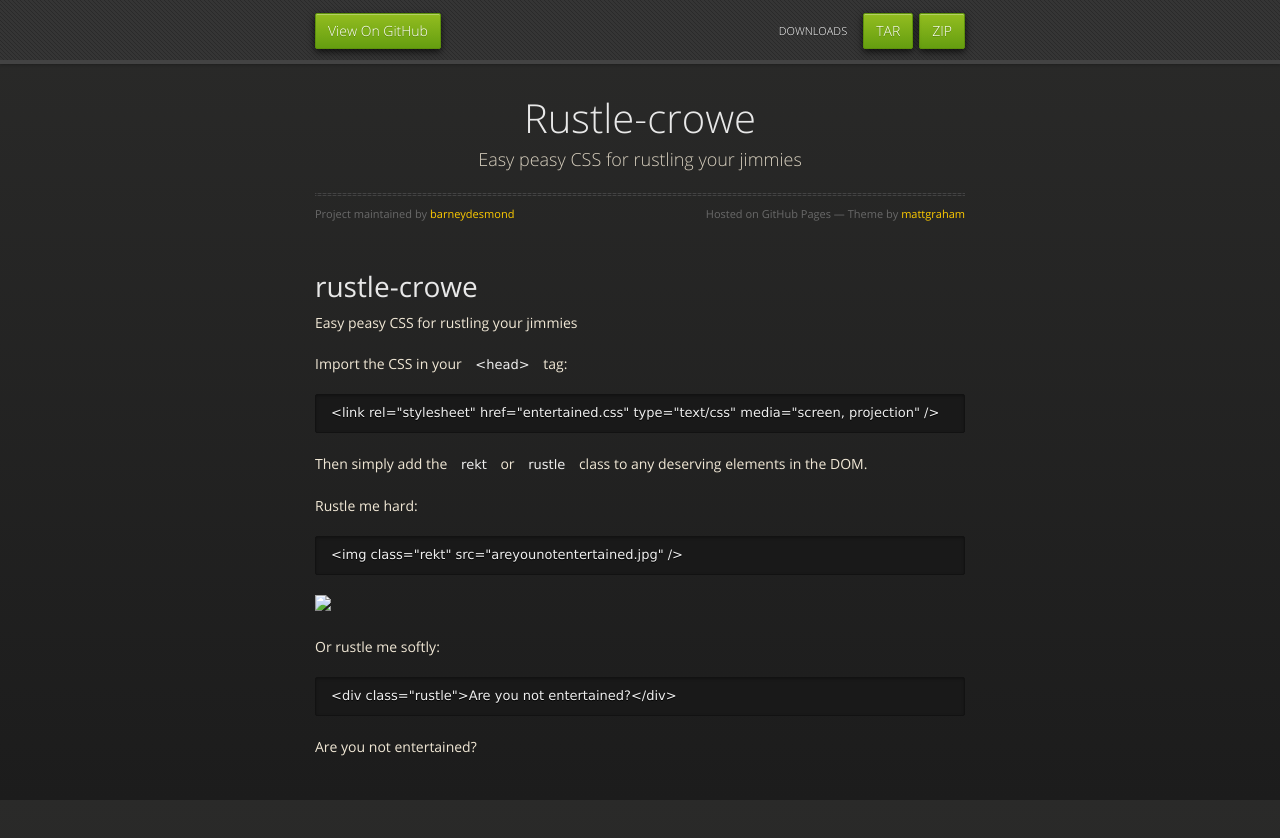
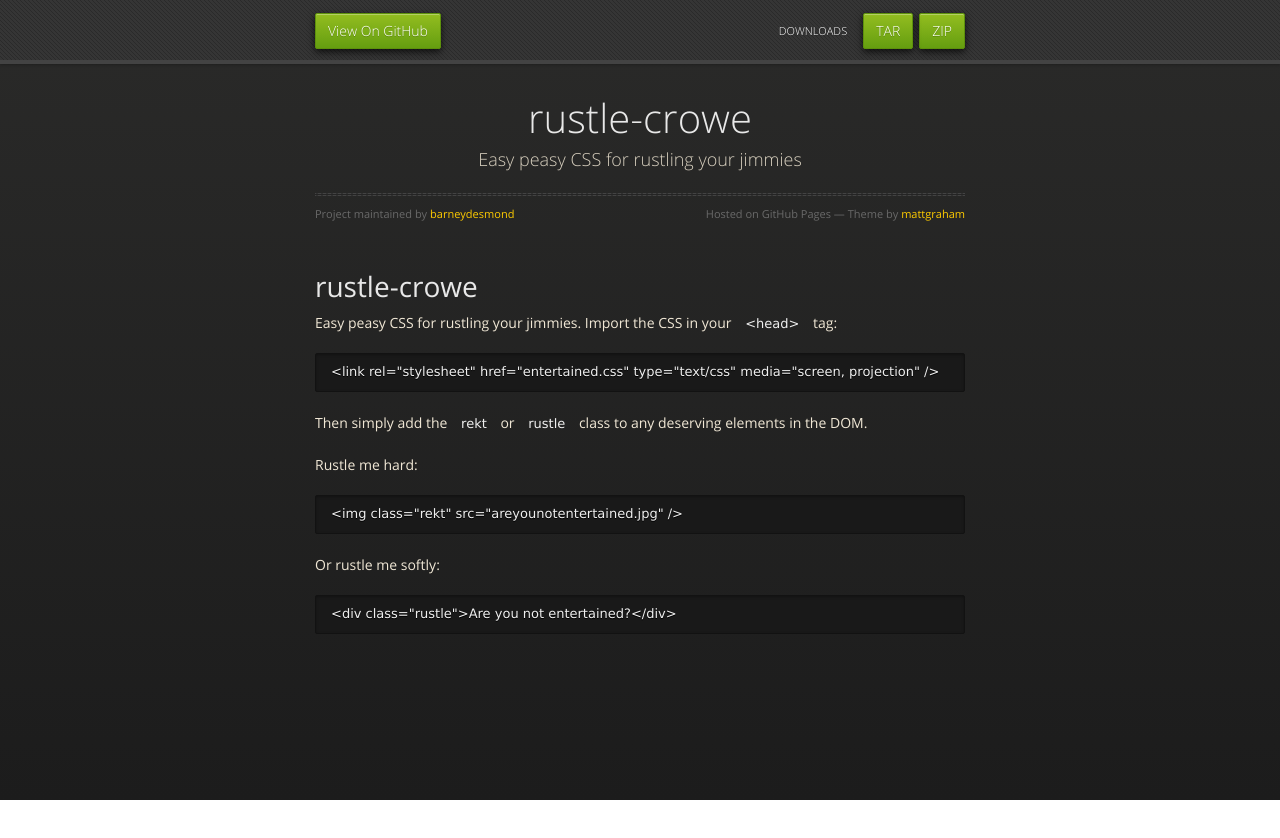
Before and after one commit to barneydesmond/rustle-crowe, a plain HTML site: page index.html in a window 1280 px wide. After the commit the page ends 800 px from the top, so only its background shows below. Drawn offline with nearby package versions, Linux system fonts and the light colour scheme.

````diff
--- a/index.html
+++ b/index.html
@@ -3,7 +3,7 @@
   <head>
     <meta charset="utf-8">
     <meta http-equiv="X-UA-Compatible" content="chrome=1">
-    <title>Rustle-crowe by barneydesmond</title>
+    <title>rustle-crowe by barneydesmond</title>
     <link rel="stylesheet" href="stylesheets/styles.css">
     <link rel="stylesheet" href="stylesheets/github-dark.css">
     <script src="https://ajax.googleapis.com/ajax/libs/jquery/1.7.1/jquery.min.js"></script>
@@ -31,7 +31,7 @@
 
       <section>
         <div id="title">
-          <h1>Rustle-crowe</h1>
+          <h1>rustle-crowe</h1>
           <p>Easy peasy CSS for rustling your jimmies</p>
           <hr>
           <span class="credits left">Project maintained by <a href="https://github.com/barneydesmond">barneydesmond</a></span>
@@ -41,14 +41,10 @@
         <h1>
 <a id="rustle-crowe" class="anchor" href="#rustle-crowe" aria-hidden="true"><span class="octicon octicon-link"></span></a>rustle-crowe</h1>
 
-<p>Easy peasy CSS for rustling your jimmies</p>
-
-<p>Import the CSS in your <code>&lt;head&gt;</code> tag:</p>
+<p>Easy peasy CSS for rustling your jimmies. Import the CSS in your <code>&lt;head&gt;</code> tag:</p>
 
 <pre><code>&lt;link rel="stylesheet" href="entertained.css" type="text/css" media="screen, projection" /&gt;
 </code></pre>
-
-<p></p>
 
 <p>Then simply add the <code>rekt</code> or <code>rustle</code> class to any deserving elements in the DOM.</p>
 
@@ -57,14 +53,10 @@
 <pre><code>&lt;img class="rekt" src="areyounotentertained.jpg" /&gt;
 </code></pre>
 
-<p><img src="areyounotentertained.jpg"><br></p>
-
 <p>Or rustle me softly:</p>
 
 <pre><code>&lt;div class="rustle"&gt;Are you not entertained?&lt;/div&gt;
 </code></pre>
-
-<div>Are you not entertained?</div>
       </section>
 
     </div>
--- a/params.json
+++ b/params.json
@@ -1 +1 @@
-{"name":"Rustle-crowe","tagline":"Easy peasy CSS for rustling your jimmies","body":"# rustle-crowe\r\nEasy peasy CSS for rustling your jimmies\r\n\r\nImport the CSS in your `<head>` tag:\r\n\r\n```\r\n<link rel=\"stylesheet\" href=\"entertained.css\" type=\"text/css\" media=\"screen, projection\" />\r\n```\r\n<link rel=\"stylesheet\" href=\"entertained.css\" type=\"text/css\" media=\"screen, projection\" />\r\n\r\nThen simply add the `rekt` or `rustle` class to any deserving elements in the DOM.\r\n\r\n\r\nRustle me hard:\r\n```\r\n<img class=\"rekt\" src=\"areyounotentertained.jpg\" />\r\n```\r\n<img class=\"rekt\" src=\"areyounotentertained.jpg\" /><br />\r\n\r\n\r\nOr rustle me softly:\r\n```\r\n<div class=\"rustle\">Are you not entertained?</div>\r\n```\r\n<div class=\"rustle\">Are you not entertained?</div>\r\n","google":"","note":"Don't delete this file! It's used internally to help with page regeneration."}
+{"name":"rustle-crowe","tagline":"Easy peasy CSS for rustling your jimmies","body":"# rustle-crowe\r\n\r\nEasy peasy CSS for rustling your jimmies. Import the CSS in your `<head>` tag:\r\n\r\n```\r\n<link rel=\"stylesheet\" href=\"entertained.css\" type=\"text/css\" media=\"screen, projection\" />\r\n```\r\n\r\nThen simply add the `rekt` or `rustle` class to any deserving elements in the DOM.\r\n\r\n\r\nRustle me hard:\r\n```\r\n<img class=\"rekt\" src=\"areyounotentertained.jpg\" />\r\n```\r\n\r\n\r\nOr rustle me softly:\r\n```\r\n<div class=\"rustle\">Are you not entertained?</div>\r\n```\r\n","google":"","note":"Don't delete this file! It's used internally to help with page regeneration."}
````
